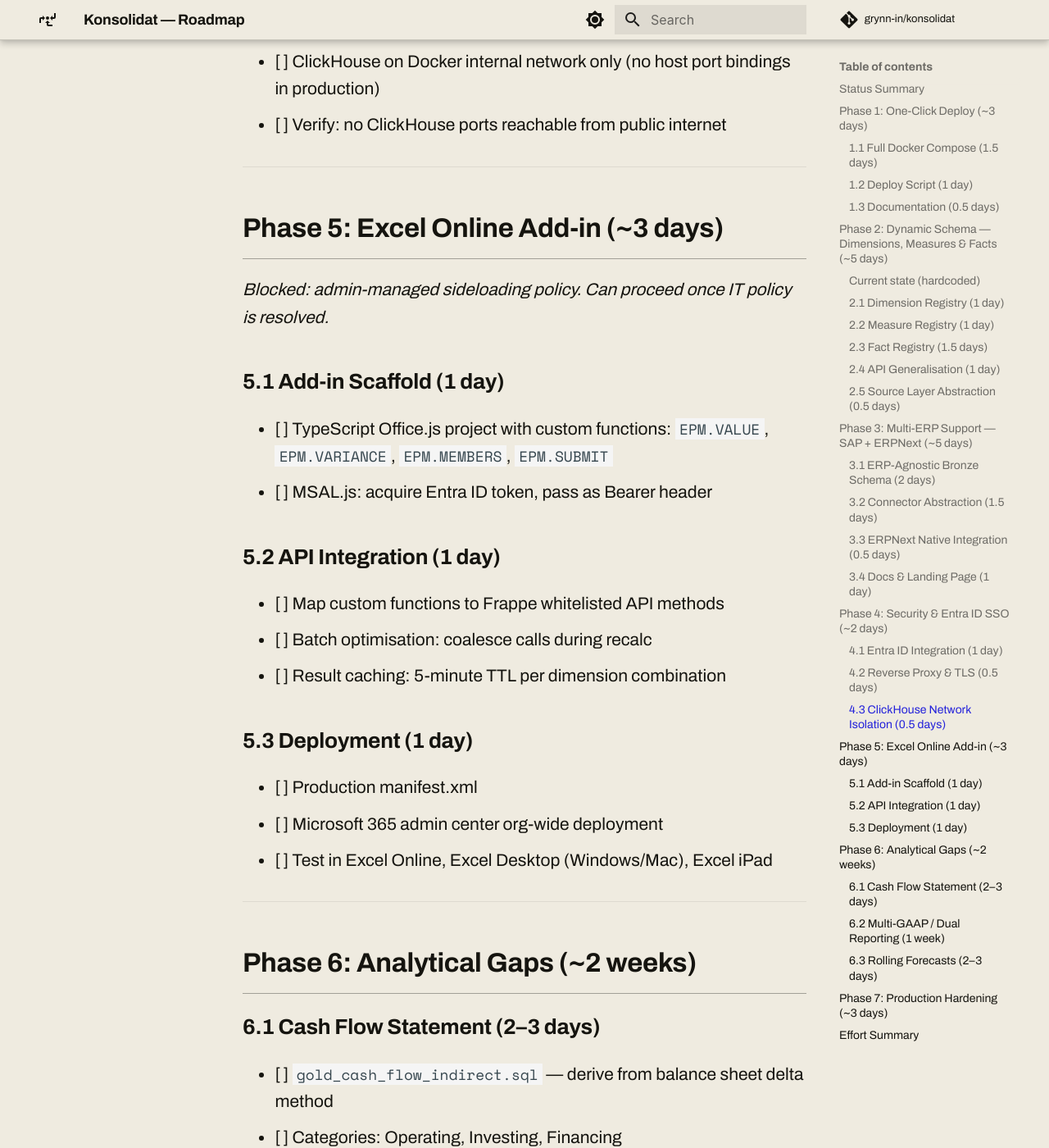
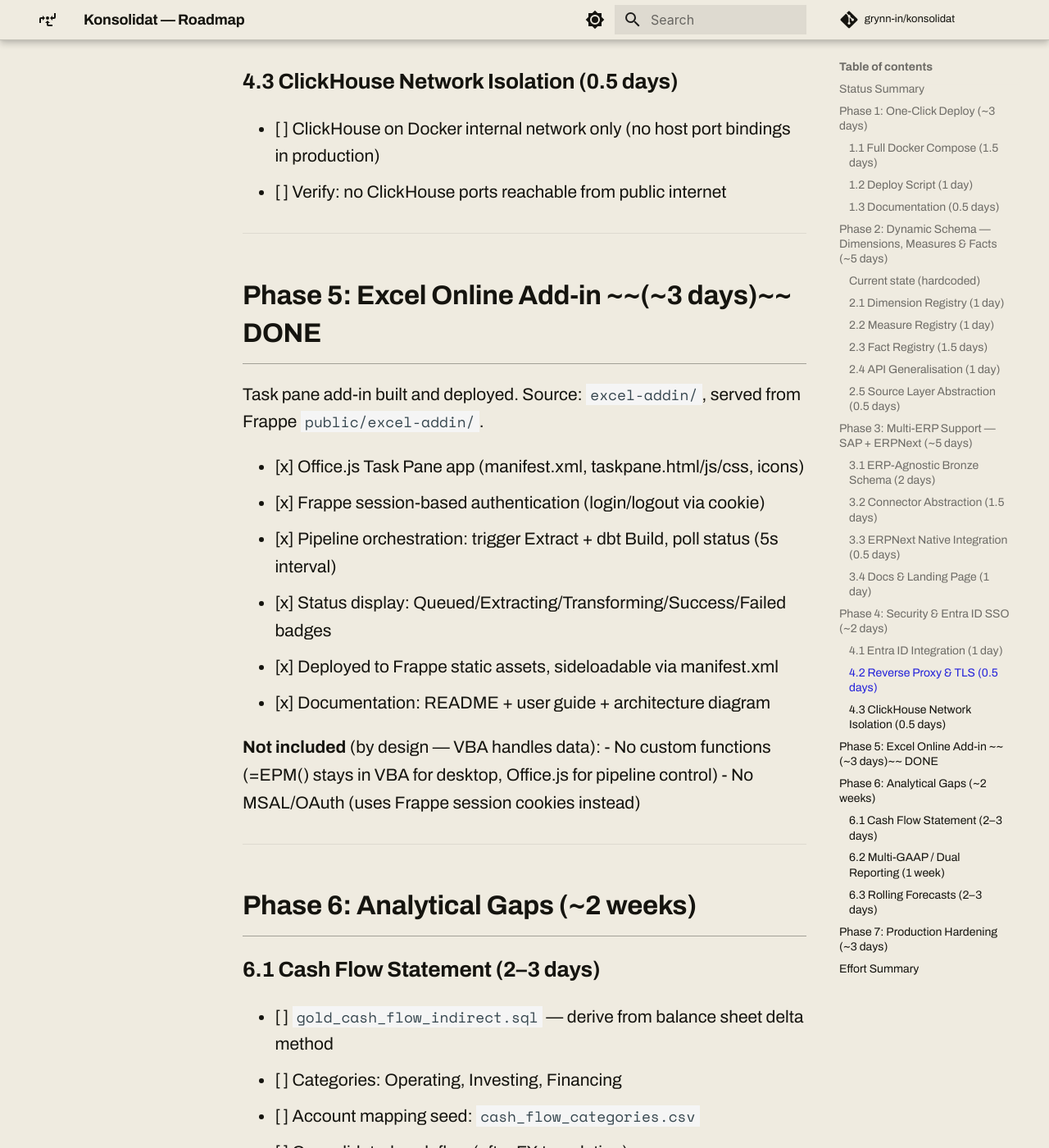
Before and after one commit to grynn-in/konsolidat, an MkDocs documentation site: the page built from docs/roadmap.md, in a window 1280 px wide and 1400 px high, scrolled down 8689 px. Shown: the whole window at 82% size. Built offline with MkDocs 1.6.1 and Material for MkDocs 9.7.7, drawn with Linux system fonts in a browser that asks for light colours; comment, search, counter and statistics services are not loaded; some of the changed text lies outside the part shown.

Commit message:
docs: remove PPTX from repo, mark Excel add-in phase as done in roadmap
PPTX is generated locally via scripts/make_blurb_pptx.py, no need to
track binary. Updated roadmap Phase 5 to reflect completed Office.js
task pane add-in.

Co-Authored-By: Claude Opus 4.6 <noreply@anthropic.com>

```diff
--- a/docs/roadmap.md
+++ b/docs/roadmap.md
@@ -20,9 +20,9 @@
 | FastAPI / Streamlit / Dagster | **Retired** — replaced by Frappe konsol app |
 | One-click deploy | **Not started** |
 | Multi-ERP (SAP, ERPNext) | **Not started** |
-| Dynamic dimensions | **Not started** |
+| Dynamic schema (dimensions, measures, facts) | **Not started** |
 | Security / Entra ID SSO | **Not started** |
-| Excel Online Add-in (Office.js) | **Blocked** — admin-managed sideloading policy |
+| Excel Online Add-in (Office.js) | **Done** — Task pane add-in, pipeline orchestration, Frappe session auth |
 | Cash flow statement | **Not started** |
 | Multi-GAAP | **Not started** |
 | Rolling forecasts | **Not started** |
@@ -179,26 +179,20 @@ Konsolidat currently extracts from D365 F&O only. Abstract the source layer so a
 
 ---
 
-## Phase 5: Excel Online Add-in (~3 days)
+## Phase 5: Excel Online Add-in ~~(~3 days)~~ DONE
 
-*Blocked: admin-managed sideloading policy. Can proceed once IT policy is resolved.*
+Task pane add-in built and deployed. Source: `excel-addin/`, served from Frappe `public/excel-addin/`.
 
-### 5.1 Add-in Scaffold (1 day)
+- [x] Office.js Task Pane app (manifest.xml, taskpane.html/js/css, icons)
+- [x] Frappe session-based authentication (login/logout via cookie)
+- [x] Pipeline orchestration: trigger Extract + dbt Build, poll status (5s interval)
+- [x] Status display: Queued/Extracting/Transforming/Success/Failed badges
+- [x] Deployed to Frappe static assets, sideloadable via manifest.xml
+- [x] Documentation: README + user guide + architecture diagram
 
-- [ ] TypeScript Office.js project with custom functions: `EPM.VALUE`, `EPM.VARIANCE`, `EPM.MEMBERS`, `EPM.SUBMIT`
-- [ ] MSAL.js: acquire Entra ID token, pass as Bearer header
-
-### 5.2 API Integration (1 day)
-
-- [ ] Map custom functions to Frappe whitelisted API methods
-- [ ] Batch optimisation: coalesce calls during recalc
-- [ ] Result caching: 5-minute TTL per dimension combination
-
-### 5.3 Deployment (1 day)
-
-- [ ] Production manifest.xml
-- [ ] Microsoft 365 admin center org-wide deployment
-- [ ] Test in Excel Online, Excel Desktop (Windows/Mac), Excel iPad
+**Not included** (by design — VBA handles data):
+- No custom functions (=EPM() stays in VBA for desktop, Office.js for pipeline control)
+- No MSAL/OAuth (uses Frappe session cookies instead)
 
 ---
 
@@ -246,7 +240,7 @@ Konsolidat currently extracts from D365 F&O only. Abstract the source layer so a
 | **Phase 2:** Dynamic schema (dimensions, measures, facts) | ~5 days | None |
 | **Phase 3:** Multi-ERP (SAP + ERPNext) | ~5 days | Phase 2 (dimension abstraction) |
 | **Phase 4:** Security & SSO | ~2 days | Phase 1 |
-| **Phase 5:** Excel Online Add-in | ~3 days | Phase 4 (SSO) |
+| **Phase 5:** Excel Online Add-in | ~~3 days~~ **Done** | — |
 | **Phase 6:** Analytical gaps | ~2 weeks | Phase 2 (dimensions) |
 | **Phase 7:** Production hardening | ~3 days | Phase 1 |
 | **Total** | **~7 weeks** | |
```
Also changed, not shown: 1 other file.
